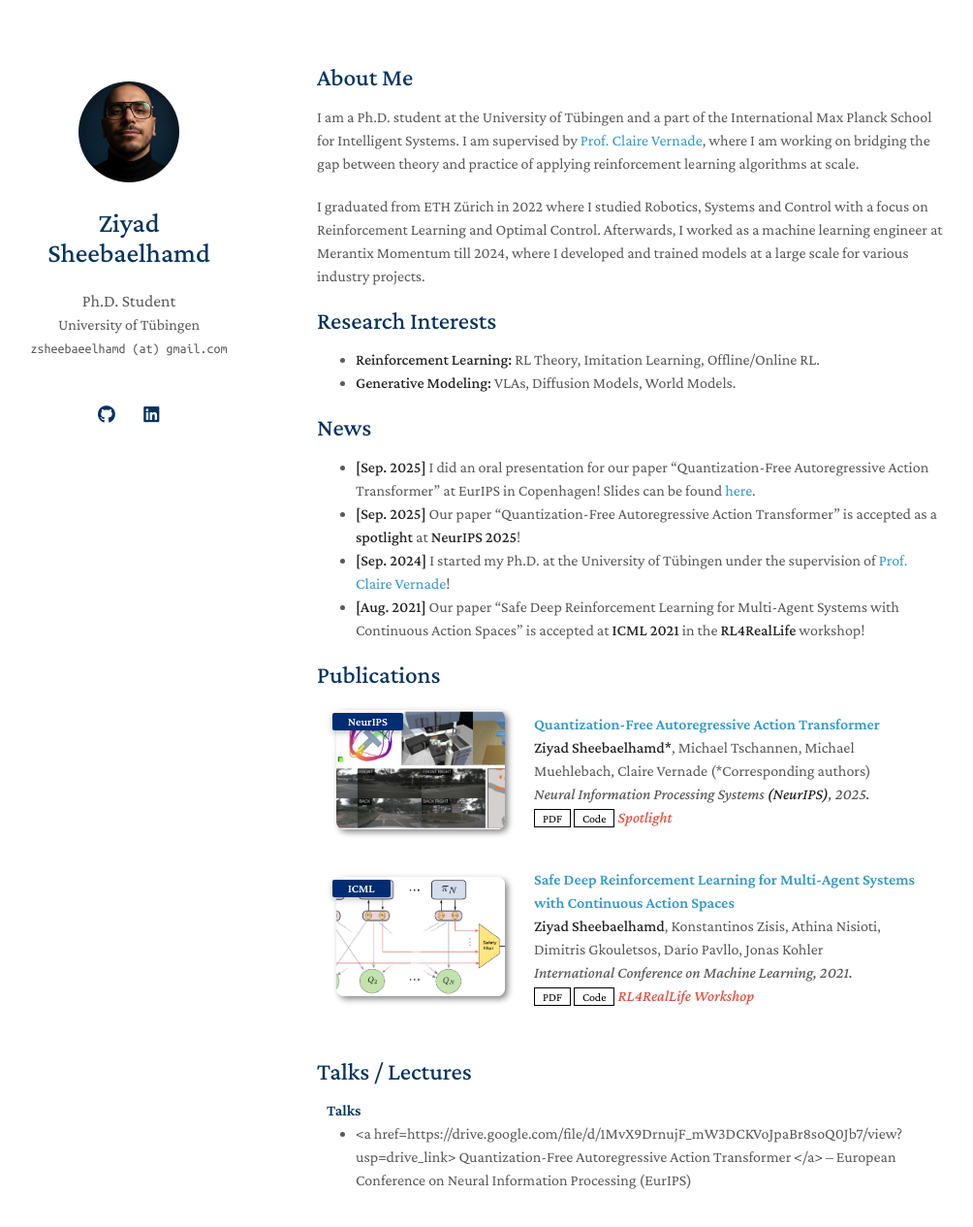
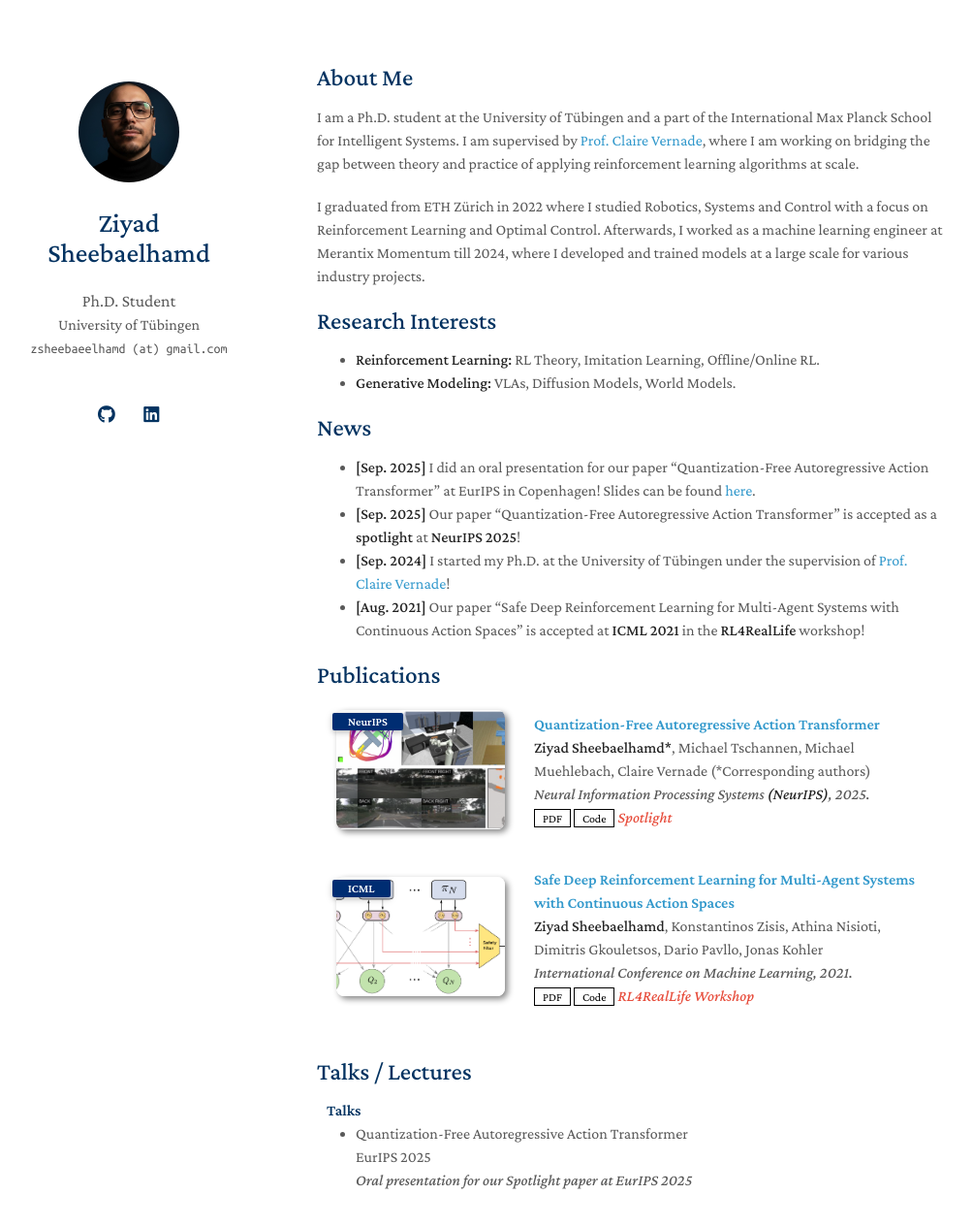
Before and after one commit to ziyadsheeba/ziyadsheeba.github.io, a Jekyll site: the page built from index.md, in a window 1280 px wide and 1323 px high. Shown: the top 1265 px of the window at 97% size, without its empty margins (143-1147 px from the left). Built offline with Jekyll 4.4.1, drawn with Linux system fonts in a browser that asks for light colours; a style sheet for code colours, icons or effects is not loaded; our own code applies the rules of GitHub Pages for plain Markdown files.

Commit message:
Fix link formatting and add EurIPS 2025 details
Updated link formatting and added presentation details.

```diff
--- a/_includes/services.md
+++ b/_includes/services.md
@@ -4,9 +4,12 @@
 
 <ul style="margin:0 0 20px;">
   <li>
-    <a href=https://drive.google.com/file/d/1MvX9DrnujF_mW3DCKVoJpaBr8soQ0Jb7/view?usp=drive_link>
+    <a href="https://drive.google.com/file/d/1MvX9DrnujF_mW3DCKVoJpaBr8soQ0Jb7/view?usp=drive_link">
       <autocolor>Quantization-Free Autoregressive Action Transformer</autocolor>
     </a>
-    – European Conference on Neural Information Processing (EurIPS)
+    <br>
+    EurIPS 2025
+    <br>
+    <em>Oral presentation for our Spotlight paper at EurIPS 2025</em>
   </li>
 </ul>
```
